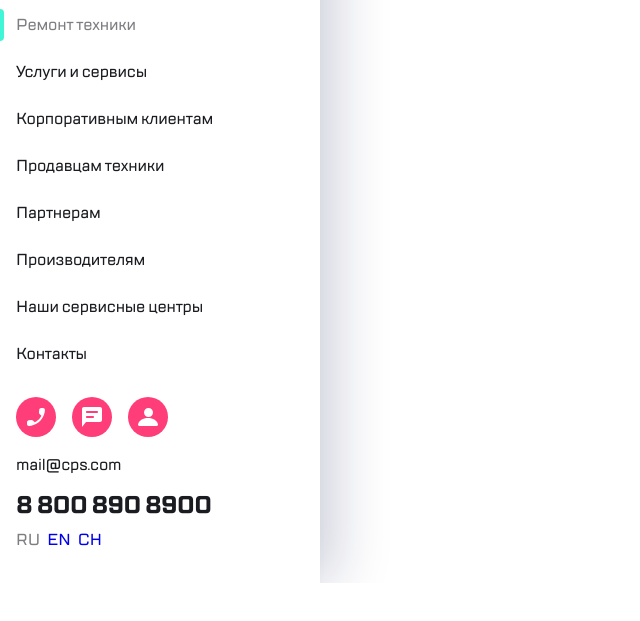
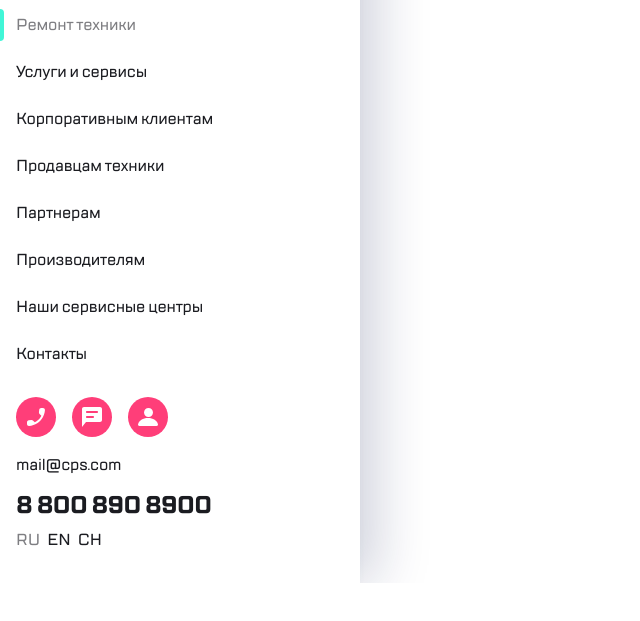
Before and after one commit to DeadWish56/CPS, a plain HTML site: page menu.html in a window 1280 px wide. Shown: the part 91-712 px from the top of the page, without its empty margins (0-640 px from the left). Drawn offline with Linux system fonts and the light colour scheme.

Commit message:
разбил меню css на блоки1

```diff
--- a/css/modal-menu.css
+++ b/css/modal-menu.css
@@ -75,6 +75,7 @@
 }
 
 .modal-menu__lang-link {
+    color: #1B1C21;
     text-decoration: none;
     font-weight: 500;
     transform: opacity 500ms;
--- a/css/modal.css
+++ b/css/modal.css
@@ -21,3 +21,9 @@
     display: flex;
     flex-direction: column;
 }
+
+@media (min-width: 360px) {
+    .modal__window {
+        width: 360px;
+    }
+}
```
